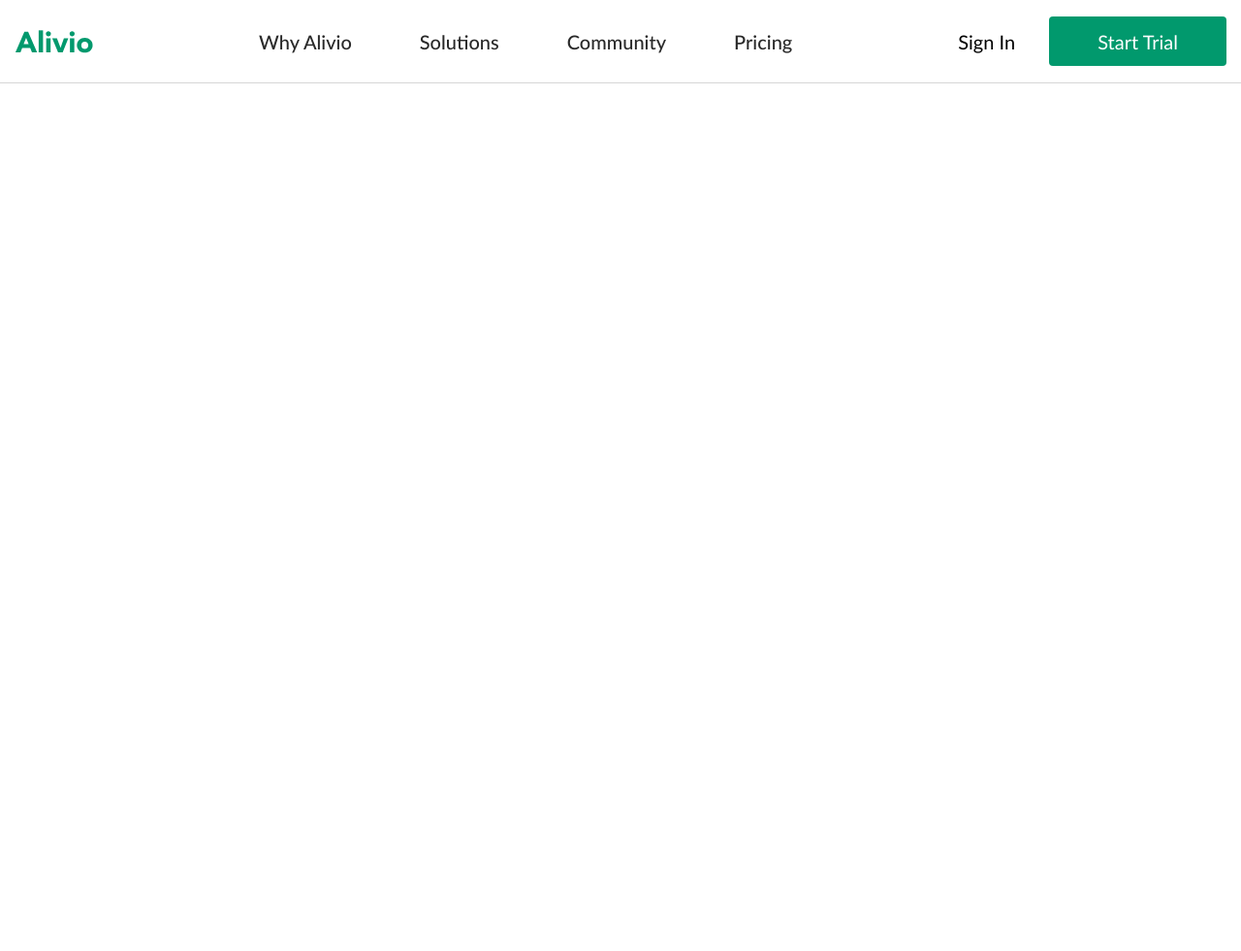
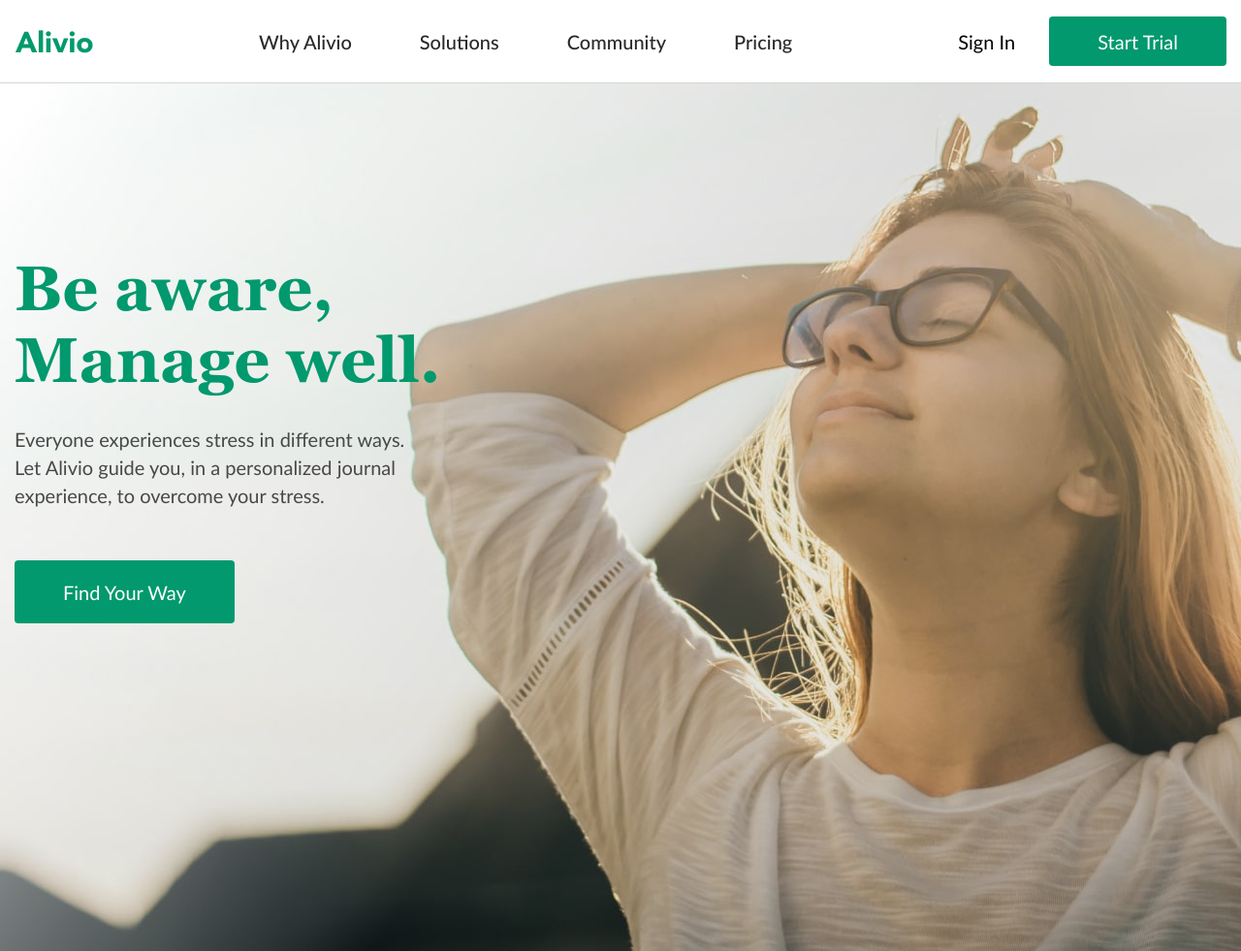
Before and after one commit to safroigor/alivio, a plain HTML site: page index.html in a window 1280 px wide. Shown: the whole page at 97% size. Before the commit the page ends 800 px from the top, so only its background shows below. Drawn offline with Linux system fonts and the light colour scheme.

Commit message:
finish the hero section

```diff
--- /dev/null
+++ b/css/blocks/btn.css
@@ -0,0 +1,22 @@
+.btn, a.btn {
+    display: flex;
+    align-items: center;
+    justify-content: center;
+    background-color: #01996D;
+    height: 51px;
+    padding: 0 50px;
+    color: #FFF;
+    font-size: 20px;
+    font-weight: 400;
+    border-radius: 4px;
+    transition: opacity 0.2s ease;
+}
+
+.btn:hover, a.btn:hover {
+    opacity: 0.8;
+    color: #FFF;
+}
+
+.btn-big, a.btn-big {
+    height: 65px;
+}
--- a/css/blocks/header.css
+++ b/css/blocks/header.css
@@ -39,29 +39,11 @@
     margin-left: 35px;
 }
 
-.header-login a {
+.header-login-link {
     color: #000;
     transition: color 0.2s ease;
 }
 
-.header-login a:hover {
+.header-login-link:hover {
     color: #01996D;
 }
-
-.btn, a.btn {
-    display: flex;
-    align-items: center;
-    background-color: #01996D;
-    height: 51px;
-    padding: 0 50px;
-    color: #FFF;
-    font-size: 20px;
-    font-weight: 400;
-    border-radius: 4px;
-    transition: opacity 0.2s ease;
-}
-
-.btn:hover, a.btn:hover {
-    opacity: 0.8;
-    color: #FFF;
-}
--- /dev/null
+++ b/css/blocks/hero.css
@@ -0,0 +1,48 @@
+.hero {
+    position: relative;
+    padding: 175px 0;
+    min-height: 895px;
+}
+
+.hero-content {
+    max-width: 440px;
+}
+
+.hero-heading {
+    margin-bottom: 30px;
+    font-family: 'Georgia', serif;
+    font-weight: 700;
+    font-size: 65px;
+    line-height: 1.138;
+    color: #01996D;
+}
+
+.hero-text {
+    color: #484848;
+    line-height: 144.5%;
+    max-width: 430px;
+}
+
+.hero-text + * {
+    margin-top: 53px;
+}
+
+.hero-btn {
+    display: flex;
+}
+
+.hero-bg-img {
+    z-index: -1;
+    position: absolute;
+    left: 0;
+    top: 0;
+    width: 100%;
+    height: 100%;
+    background-color: bisque;
+}
+
+.hero-bg-img img {
+    height: 100%;
+    width: 100%;
+    object-fit: cover;
+}
--- a/index.html
+++ b/index.html
@@ -9,7 +9,9 @@
     <link rel="stylesheet" href="./css/base.css">
     <link rel="stylesheet" href="./css/fonts/Georgia/stylesheet.css">
     <link rel="stylesheet" href="./css/fonts/Lato/stylesheet.css">
+    <link rel="stylesheet" href="./css/blocks/btn.css">
     <link rel="stylesheet" href="./css/blocks/header.css">
+    <link rel="stylesheet" href="./css/blocks/hero.css">
 </head>
 <body>
 
@@ -26,12 +28,31 @@
                     </ul>
                 </nav>
                 <div class="header-login">
-                    <a href="#">Sign In</a>
+                    <a class="header-login-link" href="#">Sign In</a>
                     <a href="#" class="btn">Start Trial</a>
                 </div>
             </div>
         </div>
     </header>
 
+    <main>
+        <section class="hero">
+            <div class="container">
+                <div class="hero-content">
+                    <h1 class="hero-heading">Be aware, Manage well.</h1>
+                    <div class="hero-text">
+                        <p>Everyone experiences stress in different ways. Let Alivio guide you, in a personalized journal experience, to overcome your stress.</p>
+                    </div>
+                    <div class="hero-btn">
+                        <a href="#" class="btn btn-big">Find Your Way</a>
+                    </div>
+                </div>
+                <div class="hero-bg-img">
+                    <img src="./img/hero/bg.jpg" alt="Alivio">
+                </div>
+            </div>
+        </section>
+    </main>
+
 </body>
 </html>
```
Also changed, not shown: img/hero/bg.jpg (added).
